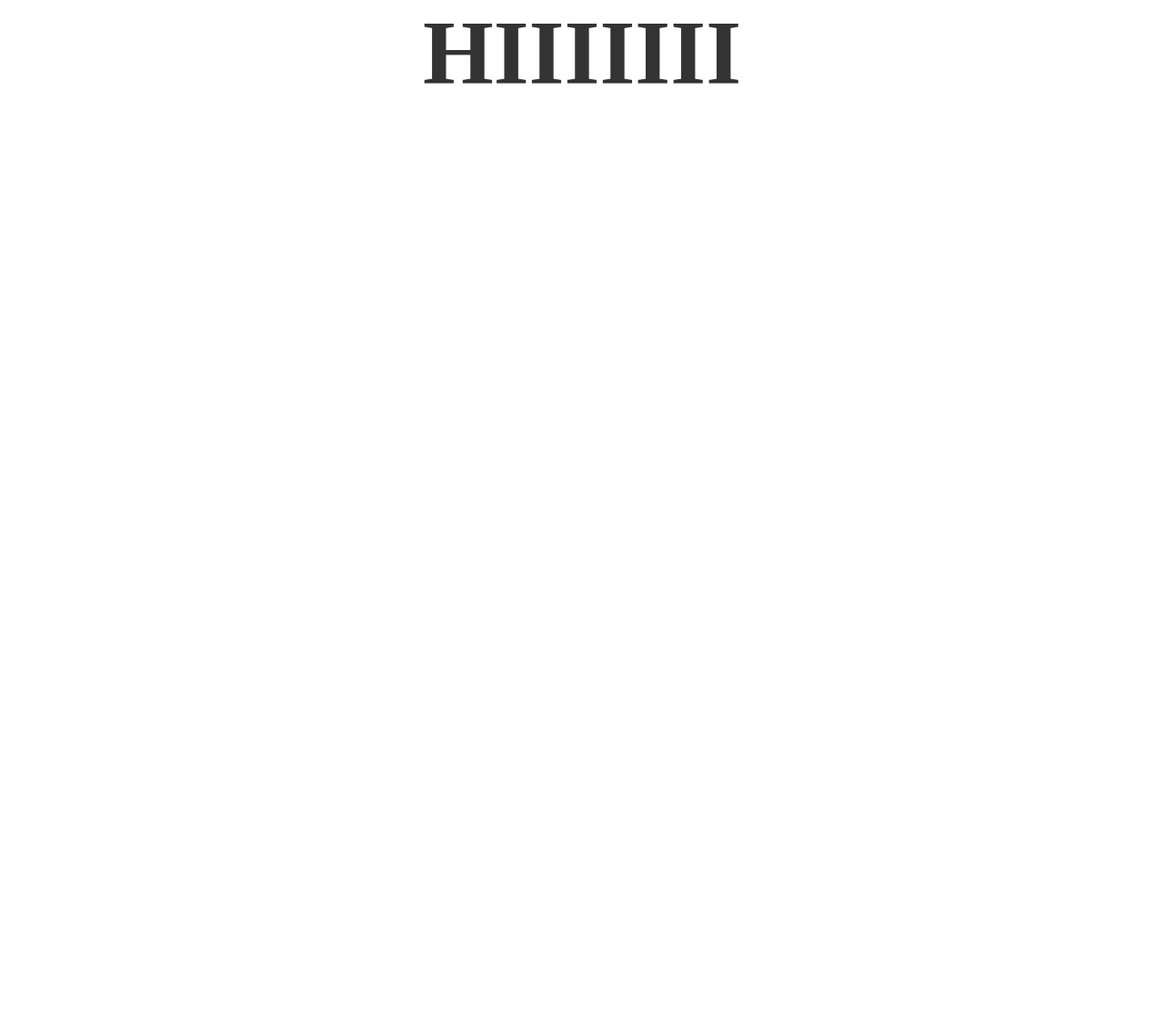
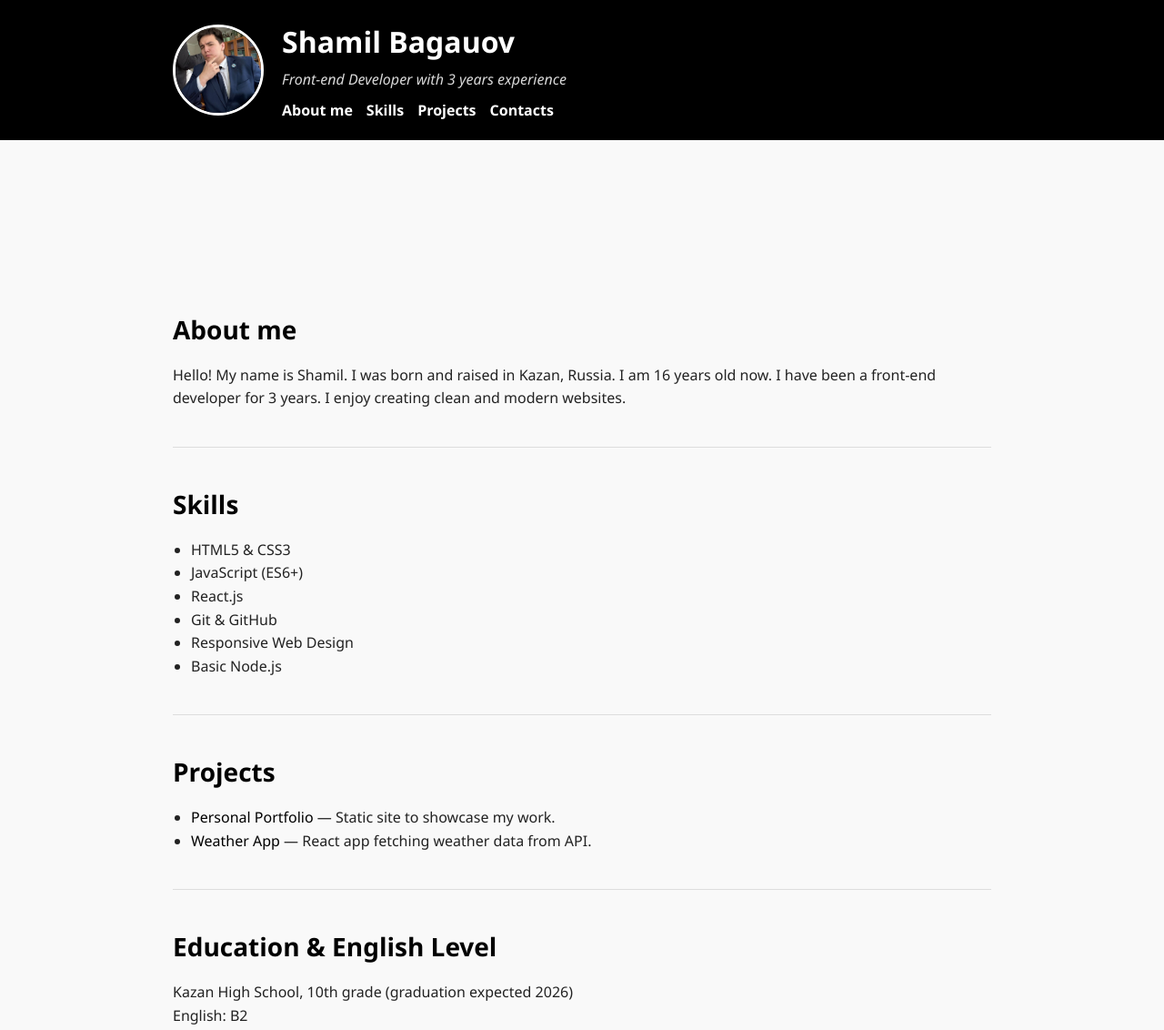
Before and after one commit to Grennoro/rsschool-cv, a plain HTML site: page index.html in a window 1280 px wide. Shown: the top 1132 px of the page at 91% size. Before the commit the page ends 800 px from the top, so only its background shows below. Drawn offline with Linux system fonts and the light colour scheme.

Commit message:
feat: add full HTML CV layout

```diff
--- a/index.html
+++ b/index.html
@@ -1,12 +1,94 @@
 <!DOCTYPE html>
 <html lang="en">
 <head>
-    <meta charset="UTF-8">
-    <meta name="viewport" content="width=device-width, initial-scale=1.0">
-    <title>Document</title>
-    <link rel="stylesheet" href="style.css">
+  <meta charset="UTF-8" />
+  <meta name="viewport" content="width=device-width, initial-scale=1" />
+  <title>Shamil Bagauov - CV</title>
+  <link rel="stylesheet" href="style.css" />
+  <link rel="icon" href="favicon.ico" type="image/x-icon" />
 </head>
 <body>
-    <h1>HIIIIIII</h1>
+  <header class="header">
+    <div class="container header__container">
+      <img src="img.jpg" alt="Shamil Bagauov photo" class="header__photo" />
+      <div class="header__info">
+        <h1 class="header__name">Shamil Bagauov</h1>
+        <p class="header__desc">Front-end Developer with 3 years experience</p>
+        <nav class="header__nav">
+          <ul>
+            <li><a href="#about">About me</a></li>
+            <li><a href="#skills">Skills</a></li>
+            <li><a href="#projects">Projects</a></li>
+            <li><a href="#contacts">Contacts</a></li>
+          </ul>
+        </nav>
+      </div>
+    </div>
+  </header>
+
+  <main class="main container">
+    <section id="about" class="section about">
+      <h2>About me</h2>
+      <p>Hello! My name is Shamil. I was born and raised in Kazan, Russia. I am 16 years old now. I have been a front-end developer for 3 years. I enjoy creating clean and modern websites.</p>
+    </section>
+
+    <section id="skills" class="section skills">
+      <h2>Skills</h2>
+      <ul>
+        <li>HTML5 &amp; CSS3</li>
+        <li>JavaScript (ES6+)</li>
+        <li>React.js</li>
+        <li>Git &amp; GitHub</li>
+        <li>Responsive Web Design</li>
+        <li>Basic Node.js</li>
+      </ul>
+    </section>
+
+    <section id="projects" class="section projects">
+      <h2>Projects</h2>
+      <ul>
+        <li><a href="https://github.com/Grennoro/portfolio" target="_blank" rel="noopener noreferrer">Personal Portfolio</a> — Static site to showcase my work.</li>
+        <li><a href="https://github.com/Grennoro/weather-app" target="_blank" rel="noopener noreferrer">Weather App</a> — React app fetching weather data from API.</li>
+      </ul>
+    </section>
+
+    <section id="education" class="section education">
+      <h2>Education & English Level</h2>
+      <p>Kazan High School, 10th grade (graduation expected 2026)</p>
+      <p>English: B2</p>
+    </section>
+
+    <section id="contacts" class="section contacts">
+      <h2>Contacts</h2>
+      <address>
+        <p>Email: <a href="mailto:shamilbagauov@gmail.com">shamilbagauov@gmail.com</a></p>
+        <p>Telegram: <a href="https://t.me/GRENNORO" target="_blank" rel="noopener noreferrer">@GRENNORO</a></p>
+      </address>
+    </section>
+
+    <section id="code-examples" class="section code-examples">
+      <h2>Code Examples</h2>
+      <pre><code>
+// Example: simple function to greet
+function greet(name) {
+  return `Hello, ${name}!`;
+}
+
+console.log(greet('Shamil'));
+      </code></pre>
+    </section>
+  </main>
+
+  <footer class="footer">
+    <div class="container footer__container">
+      <p>© 2025 Shamil Bagauov</p>
+      <p><a href="https://github.com/Grennoro" target="_blank" rel="noopener noreferrer">GitHub</a></p>
+      <p>
+        <a href="https://rs.school/js/" target="_blank" rel="noopener noreferrer" class="rss-link" aria-label="RSS School">
+          <img src="rs-school-logo.svg" alt="RSS School logo" style="background-color: white;"/>
+        </a>
+      </p>
+    </div>
+  </footer>
 </body>
 </html>
--- a/style.css
+++ b/style.css
@@ -1,16 +1,161 @@
-*{
+
+* {
     margin: 0;
     padding: 0;
     box-sizing: border-box;
-}
+  }
 
-body{
+  body {
+    font-family: 'Segoe UI', Tahoma, Geneva, Verdana, sans-serif;
+    background-color: #f9f9f9;
+    color: #222;
+    line-height: 1.6;
+  }
+
+  .container {
+    width: 90%;
+    max-width: 900px;
+    margin: 0 auto;
+  }
+
+  .header {
+    background-color: black;
+    color: white;
+    padding: 20px 0;
+    position: fixed;
+    top: 0;
+    left: 0;
+    width: 100%;
+  }
+
+  .header__container {
     display: flex;
-    flex-direction: row;
-    justify-content: center;
-    align-self: center;
-}
-h1{
-    font-size: 100px;
-    color: #333;
-}
+    align-items: center;
+    gap: 20px;
+  }
+
+  .header__photo {
+    width: 100px;
+    height: 100px;
+    border-radius: 50%;
+    object-fit: cover;
+    border: 3px solid white;
+  }
+
+  .header__info {
+    flex-grow: 1;
+  }
+
+  .about{
+    margin-top: 300px;
+  }
+
+  .header__name {
+    font-size: 2rem;
+    margin-bottom: 0.25rem;
+  }
+
+  .header__desc {
+    font-style: italic;
+    opacity: 0.85;
+    margin-bottom: 0.5rem;
+  }
+
+  .header__nav ul {
+    display: flex;
+    gap: 15px;
+    list-style: none;
+  }
+
+  .header__nav a {
+    color: white;
+    text-decoration: none;
+    font-weight: 600;
+    transition: color 0.3s ease;
+  }
+
+  .header__nav a:hover {
+    color: #ffdd57;
+  }
+
+
+
+  .section {
+    padding: 40px 0;
+    border-bottom: 1px solid #ddd;
+  }
+
+  .section h2 {
+    font-size: 1.75rem;
+    margin-bottom: 15px;
+    color: black;
+  }
+
+  .skills ul,
+  .projects ul {
+    list-style-type: disc;
+    padding-left: 20px;
+  }
+
+  .projects a {
+    color: black;
+    text-decoration: none;
+  }
+
+  .projects a:hover {
+    text-decoration: underline;
+  }
+
+  .contacts a {
+    color: black;
+    text-decoration: none;
+  }
+
+  .contacts a:hover {
+    text-decoration: underline;
+  }
+
+  code {
+    background-color: #eee;
+    padding: 0.3rem 0.5rem;
+    border-radius: 4px;
+    font-family: Consolas, monospace;
+    font-size: 0.9rem;
+  }
+
+  pre {
+    background-color: #eee;
+    padding: 15px;
+    border-radius: 6px;
+    overflow-x: auto;
+    font-size: 0.9rem;
+    max-width: 100%;
+  }
+
+
+
+  .footer {
+    background-color: black;
+    color:black;
+    text-align: center;
+    padding: 15px 0;
+    margin-top: 40px;
+  }
+
+  .footer p{
+    color: white;
+  }
+
+  .footer a {
+    color: #ffdd57;
+    text-decoration: none;
+  }
+
+  .footer a:hover {
+    text-decoration: underline;
+  }
+
+  .rss-link img {
+    height: 24px;
+    vertical-align: middle;
+  }
```
Also changed, not shown: img.jpg (added), rs-school-logo.svg (added).
